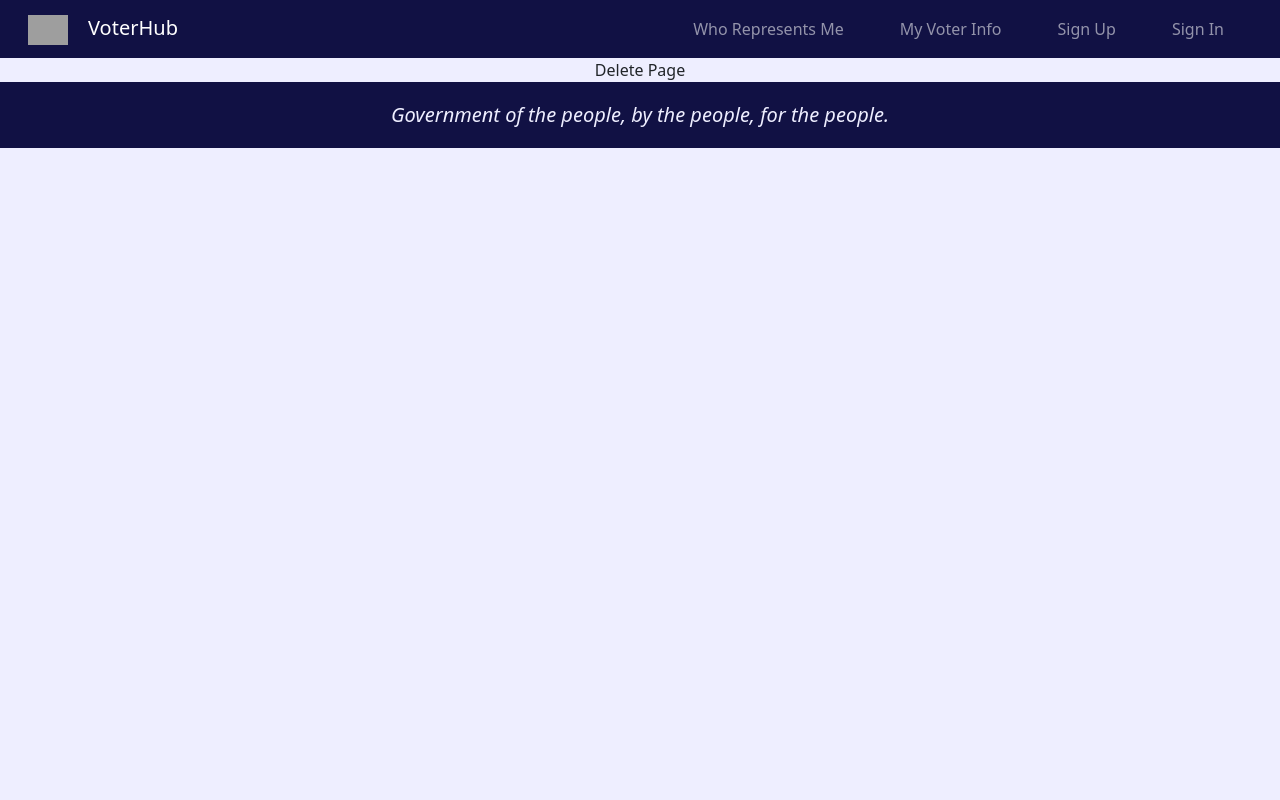
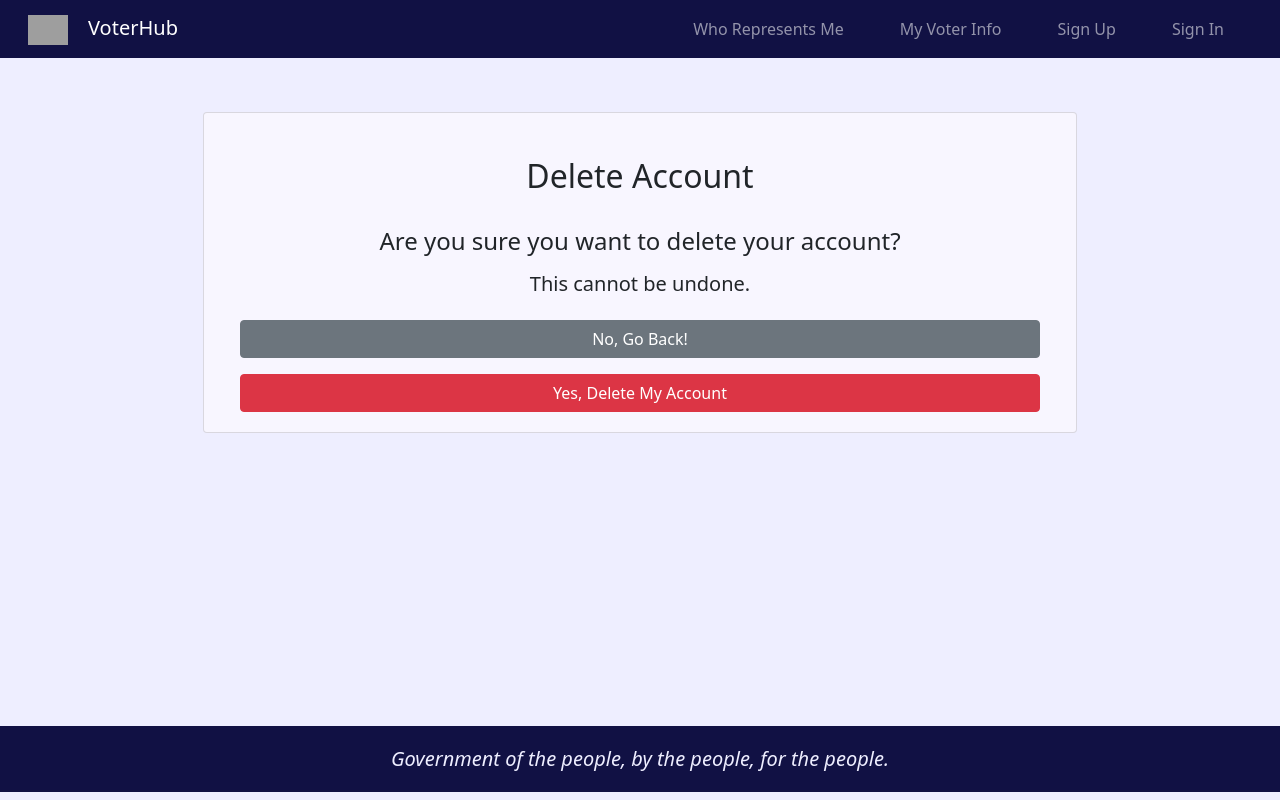
Before and after one commit to jajoyce/VoterHub-frontend, a React (Create React App) app: page /account-delete in a window 1280 px wide. Built offline with nearby package versions, Linux system fonts and the light colour scheme; grey boxes are pictures that could not be loaded.

Commit message:
Create UserDelete confirmation page.

```diff
--- a/src/routes/UserDelete.js
+++ b/src/routes/UserDelete.js
@@ -1,5 +1,36 @@
+import Container from "react-bootstrap/Container";
+import Card from "react-bootstrap/Card";
+import Button from "react-bootstrap/Button";
+import { Link } from "react-router-dom";
+
 function UserDelete() {
-    return <div>Delete Page</div>
+  return (
+    <Container className="full-height">
+      <Container className="mt-0 pt-4 mb-5">
+        <Card className="voter-info-card">
+          <h2 className="m-4">Delete Account</h2>
+          <h4 className="m-2">Are you sure you want to delete your account?</h4>
+          <h5 className="m-2">This cannot be undone.</h5>
+          <Button
+            as={Link}
+            to="/account"
+            variant="secondary"
+            className="mt-3 mx-3"
+          >
+            No, Go Back!
+          </Button>
+          <Button
+            as={Link}
+            to="/account-delete"
+            variant="danger"
+            className="mt-3 mx-3"
+          >
+            Yes, Delete My Account
+          </Button>
+        </Card>
+      </Container>
+    </Container>
+  );
 }
 
 export default UserDelete;
```
